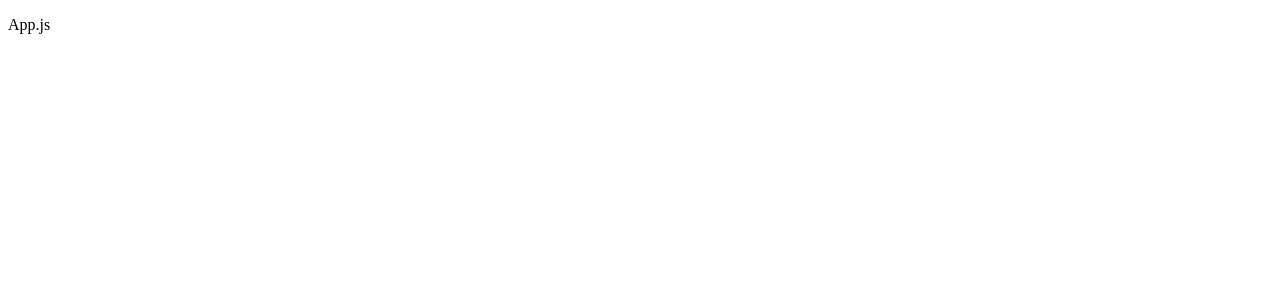
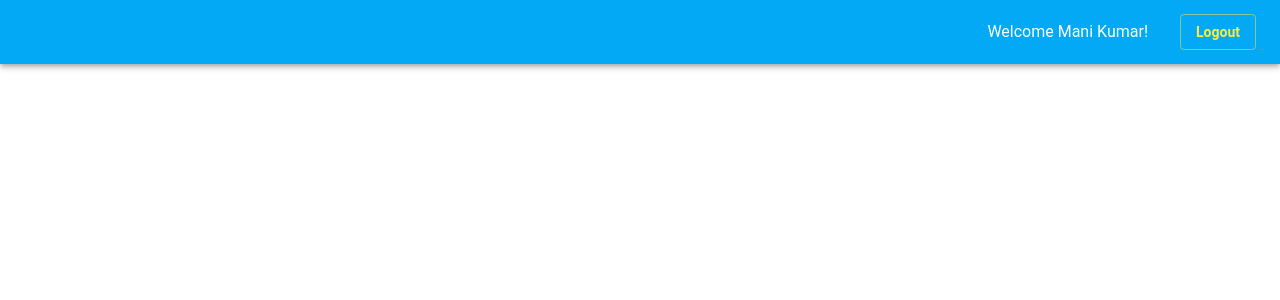
Before and after one commit to ks-mani/currency-convertor, a React (Create React App) app: page / in a window 1280 px wide. Shown: the top 300 px of the page. Built offline with nearby package versions, Linux system fonts and the light colour scheme; the HTML template or start-up script is replaced by a standard one.

Commit message:
NavigationBar with the data added

```diff
--- a/src/App.js
+++ b/src/App.js
@@ -1,8 +1,9 @@
 import React from 'react';
+import MainLayout from './components/MainLayout/MainLayout'
 
 function App() {
   return (
-    <p>App.js</p>
+    <MainLayout />
   );
 }
 
--- /dev/null
+++ b/src/components/MainLayout/MainLayout.js
@@ -0,0 +1,16 @@
+import React from 'react';
+
+import NavigationBar from '../NavigationBar/NavigationBar.js'
+
+const MainLayout = () => {
+    return (
+        <>
+            <NavigationBar />
+            {/* <Content /> */}
+        </>
+    )
+
+}
+
+
+export default MainLayout;
--- /dev/null
+++ b/src/components/NavigationBar/NavigationBar.js
@@ -0,0 +1,35 @@
+import React from 'react';
+import { AppBar, Toolbar, Button, Grid, makeStyles, Typography } from '@material-ui/core';
+
+const useStyle = makeStyles({
+    buttonRoot: {
+        textTransform: 'capitalize',
+        fontWeight: 600
+    }
+})
+
+
+const NavigationBar = (props) => {
+    const classes = useStyle();
+    return (
+        <>
+            <AppBar position="static">
+                <Toolbar>
+                    <Grid container justify="flex-end" alignItems="center" spacing={4}>
+                        <Grid item>
+                            <Typography variant="body1">Welcome Mani Kumar!</Typography>
+                        </Grid>
+                        <Grid item>
+                            <Button
+                                variant="outlined"
+                                color="secondary"
+                                classes={{ root: classes.buttonRoot }}>Logout</Button>
+                        </Grid>
+                    </Grid>
+                </Toolbar>
+            </AppBar>
+        </>
+    )
+}
+
+export default NavigationBar;
--- /dev/null
+++ b/src/index.css
@@ -0,0 +1,13 @@
+body {
+    margin: 0;
+    font-family: -apple-system, BlinkMacSystemFont, 'Segoe UI', 'Roboto', 'Oxygen',
+      'Ubuntu', 'Cantarell', 'Fira Sans', 'Droid Sans', 'Helvetica Neue',
+      sans-serif;
+    -webkit-font-smoothing: antialiased;
+    -moz-osx-font-smoothing: grayscale;
+  }
+
+  code {
+    font-family: source-code-pro, Menlo, Monaco, Consolas, 'Courier New',
+      monospace;
+  }
--- a/src/index.js
+++ b/src/index.js
@@ -1,11 +1,37 @@
 import React from 'react';
 import ReactDOM from 'react-dom';
 import App from './App';
+import './index.css'
 import * as serviceWorker from './serviceWorker';
+
+import { createMuiTheme, ThemeProvider } from '@material-ui/core/styles';
+
+
+const customTheme = createMuiTheme({
+  typography: {
+    fontFamily: "'Roboto', 'Helvetica', 'Arial', sans-serif"
+  },
+  palette: {
+    primary: {
+      light:'#29b6f6',
+      main: '#03a9f4',
+      dark:'#039be5',
+      contrastText: '#fff'
+    },
+    secondary: {
+      light:'#ffee58',
+      main: '#ffeb3b',
+      dark:'#fdd835',
+      contrastText: '#000'
+    }
+  }
+});
 
 ReactDOM.render(
   <React.StrictMode>
-    <App />
+    <ThemeProvider theme={customTheme}>
+      <App />
+    </ThemeProvider>
   </React.StrictMode>,
   document.getElementById('root')
 );
```
Also changed, not shown: src/logo.svg (deleted).
